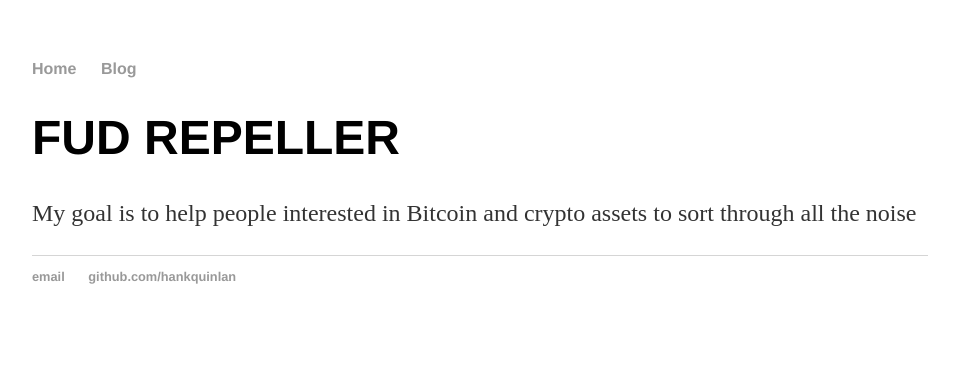
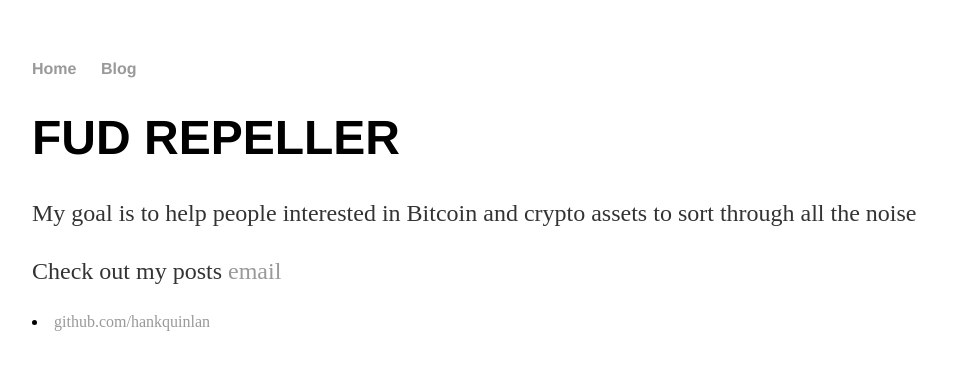
Before and after one commit to xtremehume/xtremehume.github.io, a Jekyll site: the page built from index.html, in a window 1280 px wide. Shown: the top 370 px of the page, without its empty margins (160-1119 px from the left). Built offline with Jekyll 4.4.1, drawn with Linux system fonts in a browser that asks for light colours.

Commit message:
Update index.html

```diff
--- a/index.html
+++ b/index.html
@@ -5,4 +5,5 @@ title: FUD Repeller
 <div class="blurb">
 	<h1>FUD REPELLER</h1>
 	<p>My goal is to help people interested in Bitcoin and crypto assets to sort through all the noise</p>
+	<p>Check out my posts <a href="/blog> here</a></p>
 </div><!-- /.blurb -->
```
